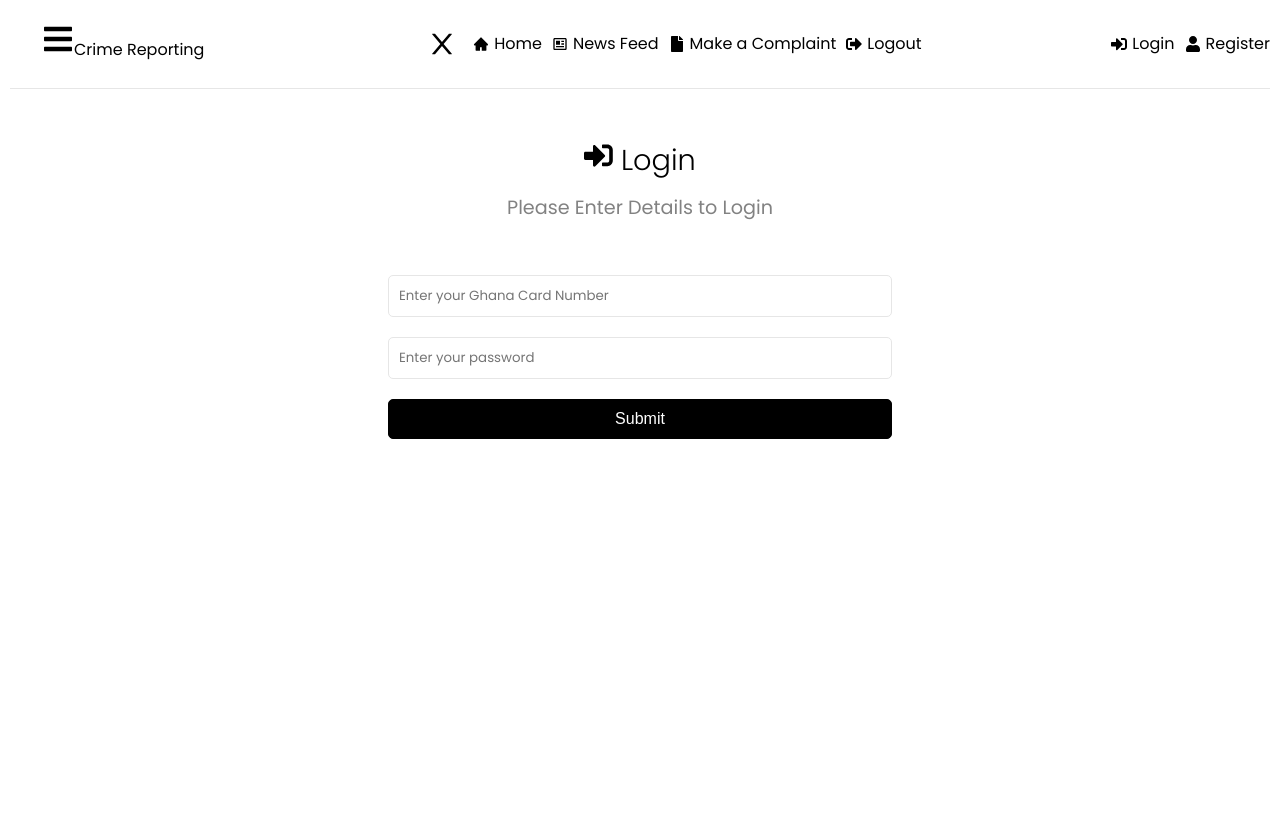
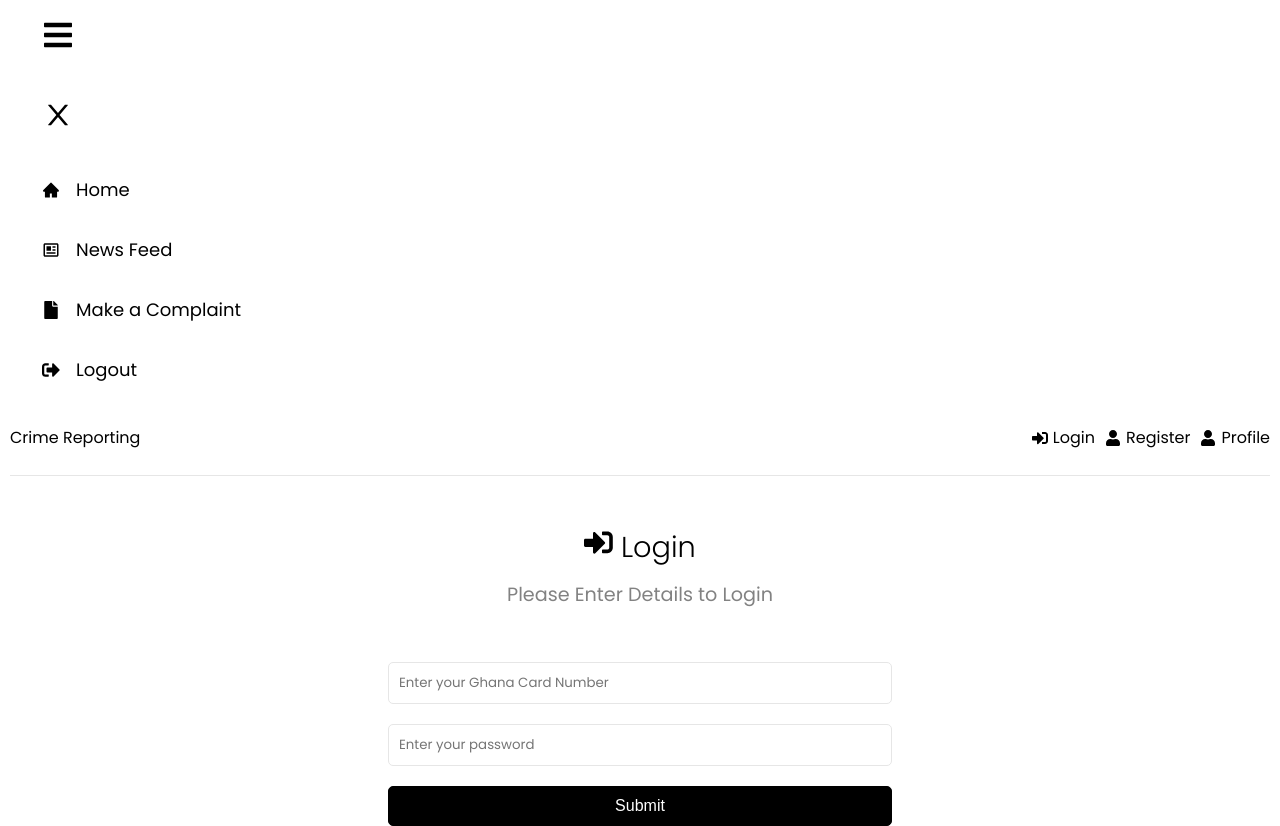
Before and after one commit to criswiz/Crime-Reporting-System, a React (Create React App) app in the folder frontend/: page /login in a window 1280 px wide. Before the commit the page ends 800 px from the top, so only its background shows below. Built offline with nearby package versions, Linux system fonts and the light colour scheme.

Commit message:
Update to profile

```diff
--- a/frontend/src/App.js
+++ b/frontend/src/App.js
@@ -7,12 +7,15 @@ import Dashboard from './pages/Dashboard';
 import Login from './pages/Login';
 import Register from './pages/Register';
 import Complaint from './pages/Complaint';
+import Navbar from './components/Navbar';
+import Profile from './pages/Profile';
 
 function App() {
   return (
     <>
       <Router>
         <div className="container">
+          <Navbar />
           <Header />
           <Routes>
             <Route path="/" element={<NewsFeed />} />
@@ -20,6 +23,7 @@ function App() {
             <Route path="/register" element={<Register />} />
             <Route path="/dashboard" element={<Dashboard />} />
             <Route path="/complaint" element={<Complaint />} />
+            <Route path="/profile" element={<Profile />} />
           </Routes>
         </div>
       </Router>
--- a/frontend/src/NewsContext.js
+++ b/frontend/src/NewsContext.js
@@ -6,11 +6,13 @@ export const NewsContext = createContext();
 export const NewsContextProvider = (props) => {
   const [data, setData] = useState();
   const apiKey = '070a40f5dd6f48e7bc3106bd5b191787';
+  const newDate = new Date();
+  const date = newDate.getDate();
 
   useEffect(() => {
     axios
       .get(
-        `https://newsapi.org/v2/everything?q=tesla&from=2022-06-16&sortBy=publishedAt&apiKey=${apiKey}`
+        `https://newsapi.org/v2/everything?q=apple&from=${date}&sortBy=publishedAt&apiKey=${apiKey}`
       )
       .then((response) => setData(response.data))
       .catch((error) => console.log(error));
--- a/frontend/src/components/Header.jsx
+++ b/frontend/src/components/Header.jsx
@@ -1,25 +1,13 @@
-import {
-  FaSignInAlt,
-  FaSignOutAlt,
-  FaUser,
-  FaFile,
-  FaBars,
-} from 'react-icons/fa';
-import { AiOutlineClose } from 'react-icons/ai';
-import { useState } from 'react';
+import { FaSignInAlt, FaSignOutAlt, FaUser, FaFile } from 'react-icons/fa';
 import { Link, useNavigate } from 'react-router-dom';
 import { useSelector, useDispatch } from 'react-redux';
 import { logout, reset } from '../features/auth/authSlice';
-import { SidebarData } from './SidebarData';
+import '../index.css';
 
 function Header() {
   const navigate = useNavigate();
   const dispatch = useDispatch();
   const { user } = useSelector((state) => state.auth);
-
-  const { sidebar, setSidebar } = useState(false);
-
-  const showSidebar = () => setSidebar(!sidebar);
 
   const onLogout = () => {
     dispatch(logout());
@@ -30,30 +18,9 @@ function Header() {
   return (
     <header className="header">
       <div className="logo">
-        <Link to="#" className="menu-bars">
-          <FaBars onClick={showSidebar} />
-        </Link>
         <Link to="/">Crime Reporting</Link>
       </div>
-      <nav className={sidebar ? 'nav-menu-active' : 'nav-menu'}>
-        <ul className="nav-menu-items">
-          <li className="navbar-toggle">
-            <Link to="#" className="menu-bars">
-              <AiOutlineClose />
-            </Link>
-          </li>
-          {SidebarData.map((item, index) => {
-            return (
-              <li key={index} className={item.cName}>
-                <Link to={item.path}>
-                  {item.icon}
-                  <span>{item.title}</span>
-                </Link>
-              </li>
-            );
-          })}
-        </ul>
-      </nav>
+
       <ul>
         {user ? (
           <>
@@ -80,6 +47,11 @@ function Header() {
                 <FaUser /> Register
               </Link>
             </li>
+            <li>
+              <Link to="/Profile">
+                <FaUser /> Profile
+              </Link>
+            </li>
           </>
         )}
       </ul>
--- /dev/null
+++ b/frontend/src/components/Navbar.jsx
@@ -0,0 +1,43 @@
+import { AiOutlineClose } from 'react-icons/ai';
+import { SidebarData } from './SidebarData';
+import { useState } from 'react';
+import { FaBars } from 'react-icons/fa';
+import { Link } from 'react-router-dom';
+import '../index.css';
+
+function Navbar() {
+  const [sidebar, setSidebar] = useState(false);
+
+  const showSidebar = () => setSidebar(!sidebar);
+
+  return (
+    <>
+      <div className="navbar">
+        <Link to="#" className="menu-bars">
+          <FaBars onClick={showSidebar} />
+        </Link>
+      </div>
+      <nav className={sidebar ? 'nav-menu-active' : 'nav-menu'}>
+        <ul className="nav-menu-items" onClick={showSidebar}>
+          <li className="navbar-toggle">
+            <Link to="#" className="menu-bars">
+              <AiOutlineClose />
+            </Link>
+          </li>
+          {SidebarData.map((item, index) => {
+            return (
+              <li key={index} className={item.cName}>
+                <Link to={item.path}>
+                  {item.icon}
+                  <span>{item.title}</span>
+                </Link>
+              </li>
+            );
+          })}
+        </ul>
+      </nav>
+    </>
+  );
+}
+
+export default Navbar;
--- a/frontend/src/index.css
+++ b/frontend/src/index.css
@@ -55,7 +55,7 @@ h3 {
 .header ul {
   display: flex;
   align-items: center;
-  justify-content: space-between;
+  justify-content: flex-start;
 }
 
 .header ul li {
@@ -64,6 +64,7 @@ h3 {
 
 .header ul li a {
   display: flex;
+  justify-content: flex-start;
   align-items: center;
 }
 
@@ -217,12 +218,12 @@ h3 {
 .all__news {
   margin: 50px auto;
   display: grid;
-  grid-template-columns: repeat(1, 1fr);
+  grid-template-columns: repeat(3, 1fr);
   grid-gap: 20px;
 }
 
 .news {
-  max-width: 1280px;
+  max-width: 720px;
   padding: 50px;
   border: 1px solid lightgray;
   border-radius: 5px;
@@ -261,7 +262,6 @@ h3 {
 }
 
 .navbar{
-  background-color: antiquewhite;
   height: 80px;
   display: flex;
   justify-content: flex-start;
@@ -273,3 +273,60 @@ h3 {
   font-size: 2rem;
   background: none;
 }
+
+.navbar-menu{
+  background-color: black;
+  width: 250px;
+  height: 100vh;
+  display: flex;
+  justify-content: center;
+  position: fixed;
+  top: 0;
+  left: -100%;
+  transition: 850ms;
+}
+
+.nav-menu.active{
+  left: 0;
+  transition: 350ms;
+}
+
+.nav-text{
+  display: flex;
+  justify-content: flex-start;
+  align-items: center;
+  padding: 8px 0px 8px 16px;
+  list-style: none;
+  height: 60px;
+}
+
+.nav-text a{
+  text-decoration: none;
+  font-size: 18px;
+  width: 95%;
+  height: 100%;
+  display: flex;
+  align-items: center;
+  padding: 0 16px;
+  border-radius: 4px;
+}
+
+.nav-text a:hover{
+  background-color: white;
+}
+
+.nav-menu-items{
+  width: 100%;
+}
+
+.navbar-toggle{
+  width: 100%;
+  height: 80px;
+  display: flex;
+  justify-content: flex-start;
+  align-items: center;
+}
+
+span{
+  margin-left: 16px;
+}
--- a/frontend/src/pages/Login.jsx
+++ b/frontend/src/pages/Login.jsx
@@ -40,9 +40,7 @@ function Login() {
     }));
   };
 
-  const onSubmit = (e) => {
-    e.preventDefault();
-
+  const onSubmit = () => {
     const userData = {
       ghcard,
       password,
--- /dev/null
+++ b/frontend/src/pages/Profile.jsx
@@ -0,0 +1,18 @@
+import '../index.css';
+import { useSelector } from 'react-redux';
+
+function Profile() {
+  const { user } = useSelector((state) => state.auth);
+
+  return (
+    <div className="news">
+      <h1 className="news__title">Username: {user && user.name}</h1>
+      <p className="news__desc"></p>
+      <span className="news__author"></span> <br />
+      <span className="news__published"></span>
+      <span className="news__source"></span>
+    </div>
+  );
+}
+
+export default Profile;
```
